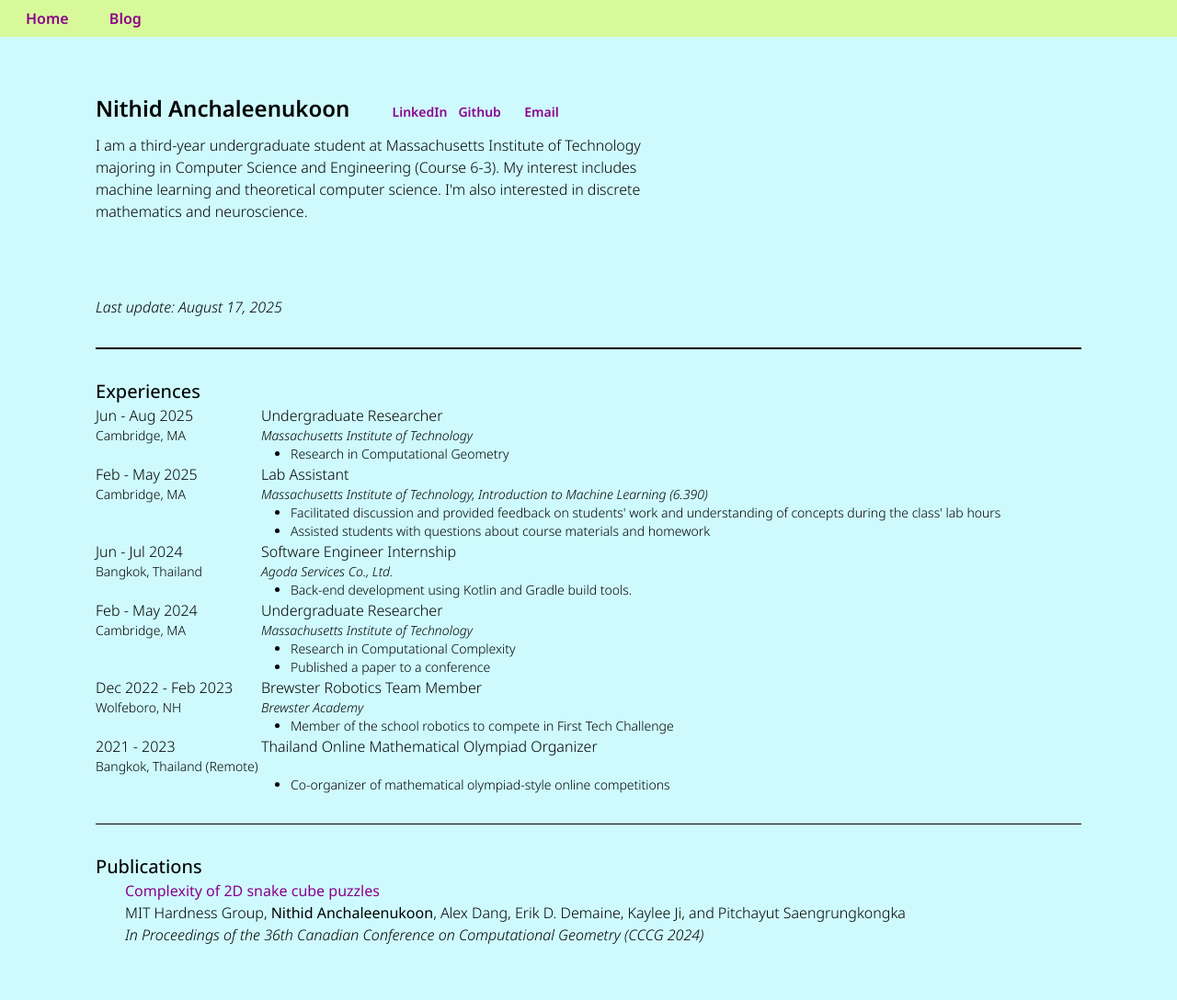
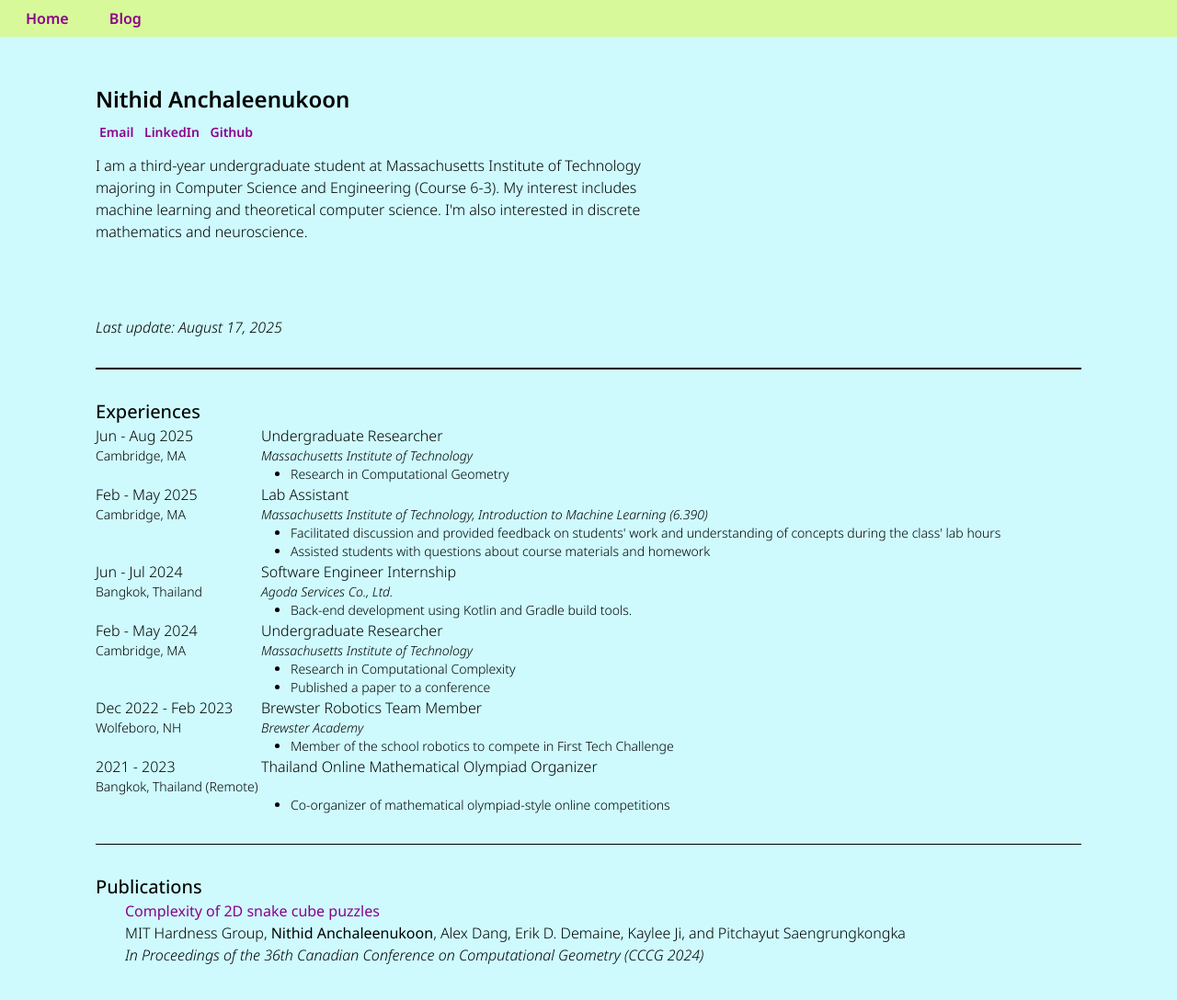
Before and after one commit to psi241/psi241.github.io, a Jekyll site: the page built from index.html, in a window 1280 px wide and 1091 px high. Shown: the top 1088 px of the window at 92% size. Built offline with Jekyll 4.4.1, drawn with Linux system fonts in a browser that asks for light colours.

Commit message:
Rearrange contact info

```diff
--- a/_includes/home.html
+++ b/_includes/home.html
@@ -3,10 +3,11 @@
         <div>
         <h1 class = "text-2xl noto-sans-header mt-3 mb-3">
             Nithid Anchaleenukoon
-             <span class = "text-sm mt-5 mx-10 inline-grid grid-cols-3 gap-3">
-            <a href = "https://www.linkedin.com/in/nithid-anchaleenukoon-0815b8320" target = "_blank">LinkedIn</a>
-            <a href = "https://github.com/psi241" target = "_blank">Github</a>
-            <a href = "mailto:nithidan@mit.edu" target = "_blank">Email</a>
+            </br>
+            <span class = "text-sm mt-5 flex-row gap-[10pt]">
+                <a class= "mx-1" href = "mailto:nithidan@mit.edu" target = "_blank">Email</a>
+                <a class= "mx-1" href = "https://www.linkedin.com/in/nithid-anchaleenukoon-0815b8320" target = "_blank">LinkedIn</a>
+                <a class= "mx-1" href = "https://github.com/psi241" target = "_blank">Github</a>
             </span>
         </h1>
 
```
